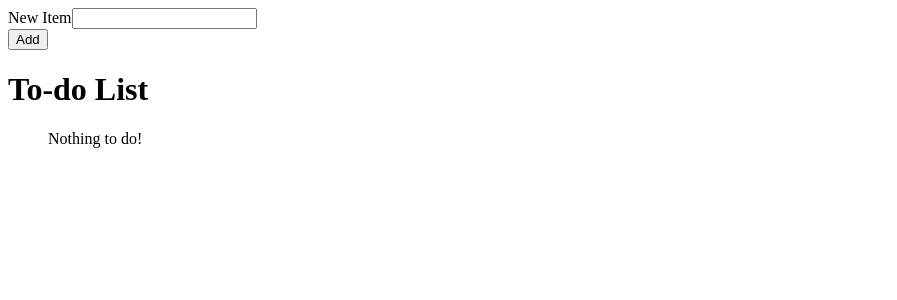
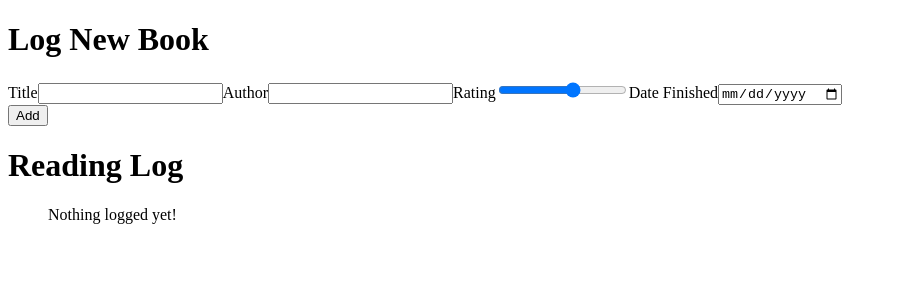
Before and after one commit to melyjely/CIS223_Final-Project, a React (Vite) app: page / in a window 1280 px wide. Shown: the top 300 px of the page, without its empty margins (0-897 px from the left). Built offline with nearby package versions, Linux system fonts and the light colour scheme.

Commit message:
Add files via upload

```diff
--- a/src/App.jsx
+++ b/src/App.jsx
@@ -1,54 +1,60 @@
 import { useEffect, useState } from "react";
-import { NewTodoForm } from "./NewTodoForm";
-import { TodoList } from "./TodoList";
+import { BookList } from "./BookList";
+import { NewBookLog } from "./NewBookLog";
 
+// Tutorial START
 export default function App() {
-  const [todos, setTodos] = useState(() => {
+  const [books, setBooks] = useState(() => {
     const localValue = localStorage.getItem("ITEMS");
     if (localValue == null) return [];
 
     return JSON.parse(localValue);
   });
 
+  // Notes:
   // storing information in local storage
   // hooks need to be called at the top of the function
   // always runs the same # of hooks
   // cannot be in conditional statements, for loops, ifs
   useEffect(() => {
-    localStorage.setItem("ITEMS", JSON.stringify(todos));
-  }, [todos]);
+    localStorage.setItem("ITEMS", JSON.stringify(books));
+  }, [books]);
 
-  function addTodo(title) {
-    setTodos((currentTodos) => {
+  // END
+
+  function addBook(title, author, rating, date) {
+    setBooks((currentBooks) => {
       return [
-        ...currentTodos,
-        { id: crypto.randomUUID(), title, completed: false },
+        ...currentBooks,
+        { id: crypto.randomUUID(), title, author, rating, date, completed: false },
       ];
     });
   }
 
+  // Tutorial START
   function toggleTodo(id, completed) {
-    setTodos((currentTodos) => {
-      return currentTodos.map((todo) => {
-        if (todo.id === id) {
-          return { ...todo, completed };
+    setBooks((currentBooks) => {
+      return currentBooks.map((book) => {
+        if (book.id === id) {
+          return { ...book, completed };
         }
-        return todo;
+        return book;
       });
     });
   }
+  // END
 
-  function deleteTodo(id) {
-    setTodos((currentTodos) => {
-      return currentTodos.filter((todo) => todo.id !== id);
+  function deleteBook(id) {
+    setBooks((currentBooks) => {
+      return currentBooks.filter((book) => book.id !== id);
     });
   }
 
   return (
     <>
-      <NewTodoForm onSubmit={addTodo} />
-      <h1 className="header">To-do List</h1>
-      <TodoList todos={todos} toggleTodo={toggleTodo} deleteTodo={deleteTodo} />
+      <NewBookLog onSubmit={addBook} />
+      <h1 className="header">Reading Log</h1>
+      <BookList books={books} toggleTodo={toggleTodo} deleteBook={deleteBook} />
     </>
   );
 }
--- /dev/null
+++ b/src/BookEntry.jsx
@@ -0,0 +1,23 @@
+export function BookEntry({ completed, id, title, toggleTodo, deleteBook }) {
+  return (
+    <li>
+      {/* Tutorial START */}
+      <label>
+        <input
+          type="checkbox"
+          checked={completed}
+          onChange={(e) => toggleTodo(id, e.target.checked)}
+        />
+        {title}
+      </label>
+      {/* Tutorial END */}
+      <label>{author}</label>
+      <label>{rating}</label>
+      <label>{date}</label>
+
+      <button onClick={() => deleteBook(id)} className="btn">
+        Delete
+      </button>
+    </li>
+  );
+}
--- /dev/null
+++ b/src/BookList.jsx
@@ -0,0 +1,19 @@
+import { BookEntry } from "./bookEntry";
+
+export function BookList({ books: books, toggleTodo, deleteBook }) {
+  return (
+    <ul className="list">
+      {books.length === 0 && "Nothing logged yet!"}
+      {books.map((book) => {
+        return (
+          <BookEntry
+            {...book}
+            key={book.id}
+            toggleTodo={toggleTodo}
+            deleteBook={deleteBook}
+          />
+        );
+      })}
+    </ul>
+  );
+}
--- /dev/null
+++ b/src/NewBookLog.jsx
@@ -0,0 +1,51 @@
+import { useState } from "react";
+
+export function NewBookLog({ onSubmit }) {
+  const [newBook, setNewBook] = useState("");
+  function handleSubmit(e) {
+    e.preventDefault();
+    if (newBook === "") return;
+    onSubmit(newBook);
+
+    setNewBook("");
+  }
+  return (
+    <form onSubmit={handleSubmit} className="new-book-form">
+      <div className="form-row">
+        <h1>Log New Book</h1>
+        <label htmlFor="book">Title</label>
+        <input
+          value={newBook}
+          onChange={(e) => setNewBook(e.target.value)}
+          type="book"
+          id="book"
+        />
+
+        <label htmlFor="author">Author</label>
+        <input
+          value={newBook}
+          onChange={(e) => setNewBook(e.target.value)}
+          type="author"
+          id="author"
+        />
+        <label htmlFor="rating">Rating</label>
+        <input
+          value={newBook}
+          onChange={(e) => setNewBook(e.target.value)}
+          type="range"
+          id="rating"
+          min="0"
+          max="5"
+        />
+        <label htmlFor="date">Date Finished</label>
+        <input
+          value={newBook}
+          onChange={(e) => setNewBook(e.target.value)}
+          type="date"
+          id="date"
+        />
+      </div>
+      <button className="btn">Add</button>
+    </form>
+  );
+}
```
Also changed, not shown: src/main.jsx (+10 -6 lines).
